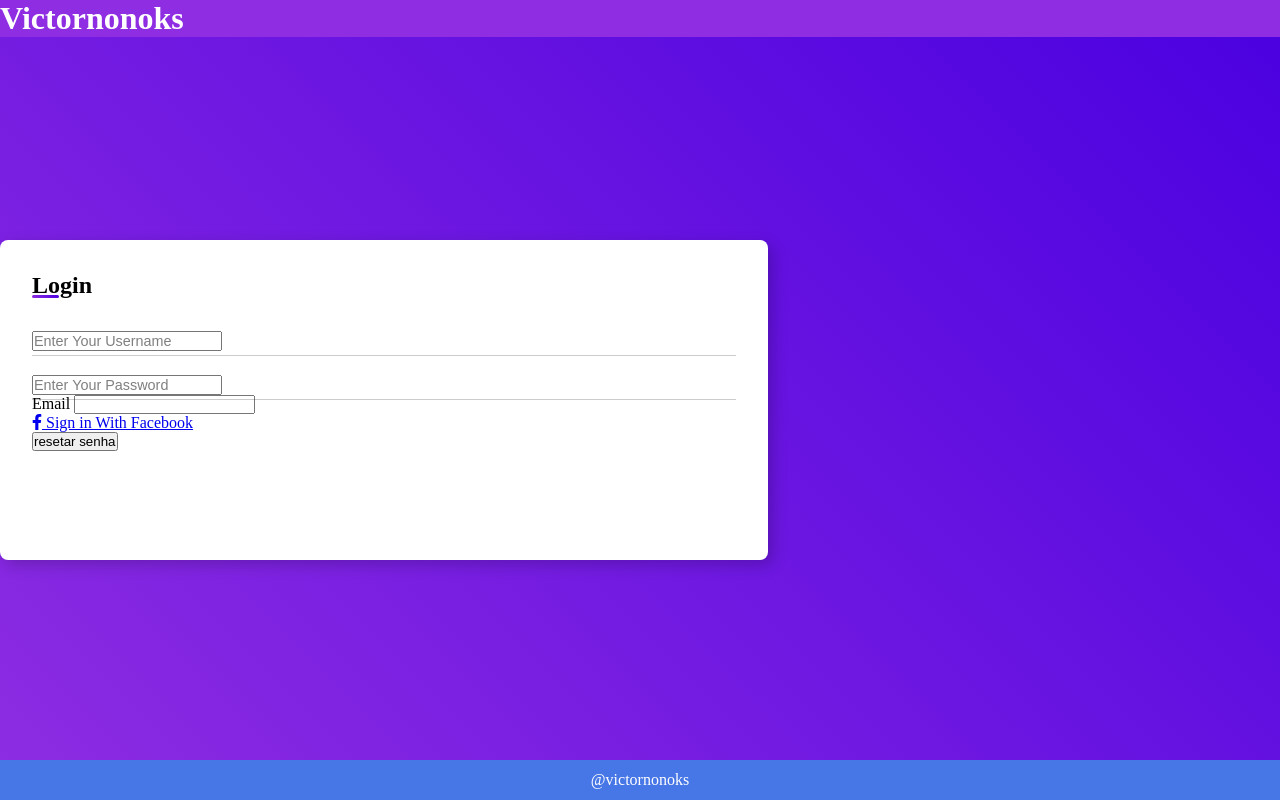
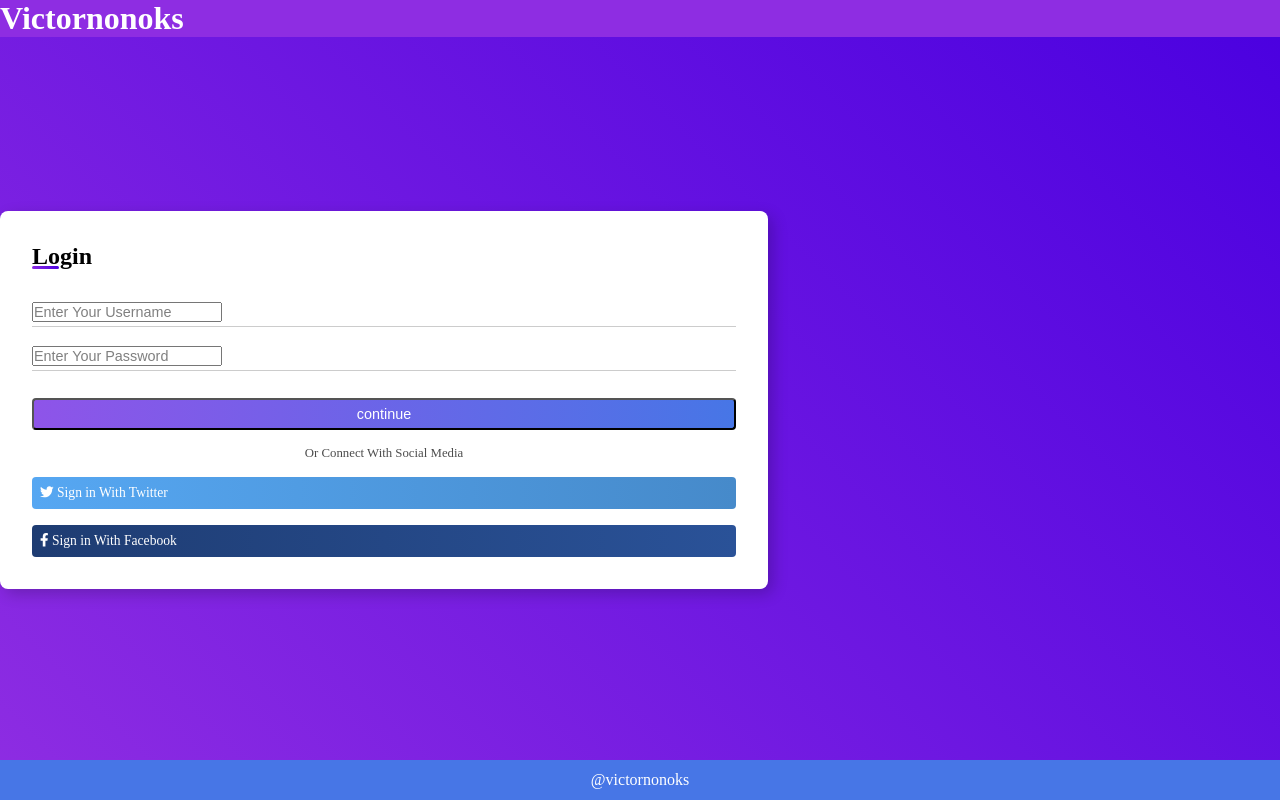
Before and after one commit to victornonoks/projeto_vw, a plain HTML site: page index.html in a window 1280 px wide. Drawn offline with Linux system fonts and the light colour scheme.

Commit message:
develop de acordo com header & main

```diff
--- a/index.html
+++ b/index.html
@@ -1,5 +1,5 @@
 <!DOCTYPE html>
-<html lang="en">
+<html lang="pt-br">
 
 <head>
     <meta charset="UTF-8">
@@ -26,15 +26,17 @@
                 <div class="underline"></div>
             </div>
 
-<body>
-    <div class="container">
-        <div class="login">
-            <form method="POST">
-                <div>
-                    <label for="email">
-                        Email
-                    </label>
-                    <input type="email" id="email">
+            <input type="submit" value="continue">
+        </form>
+
+        <div class="footer">
+            <span>Or Connect With Social Media</span>
+            <div class="social-fields">
+                <div class="social-field twitter">
+                    <a href="#">
+                        <i class="fab fa-twitter"></i>
+                        Sign in With Twitter
+                    </a>
                 </div>
                 <div class="social-fields">
                     <div class="social-field facebook">
@@ -44,10 +46,6 @@
                         </a>
                     </div>
                 </div>
-            </form>
-
-            <div class="reset-password">
-                <button class="reset-button">resetar senha</button>
             </div>
         </div>
     </main>
```
